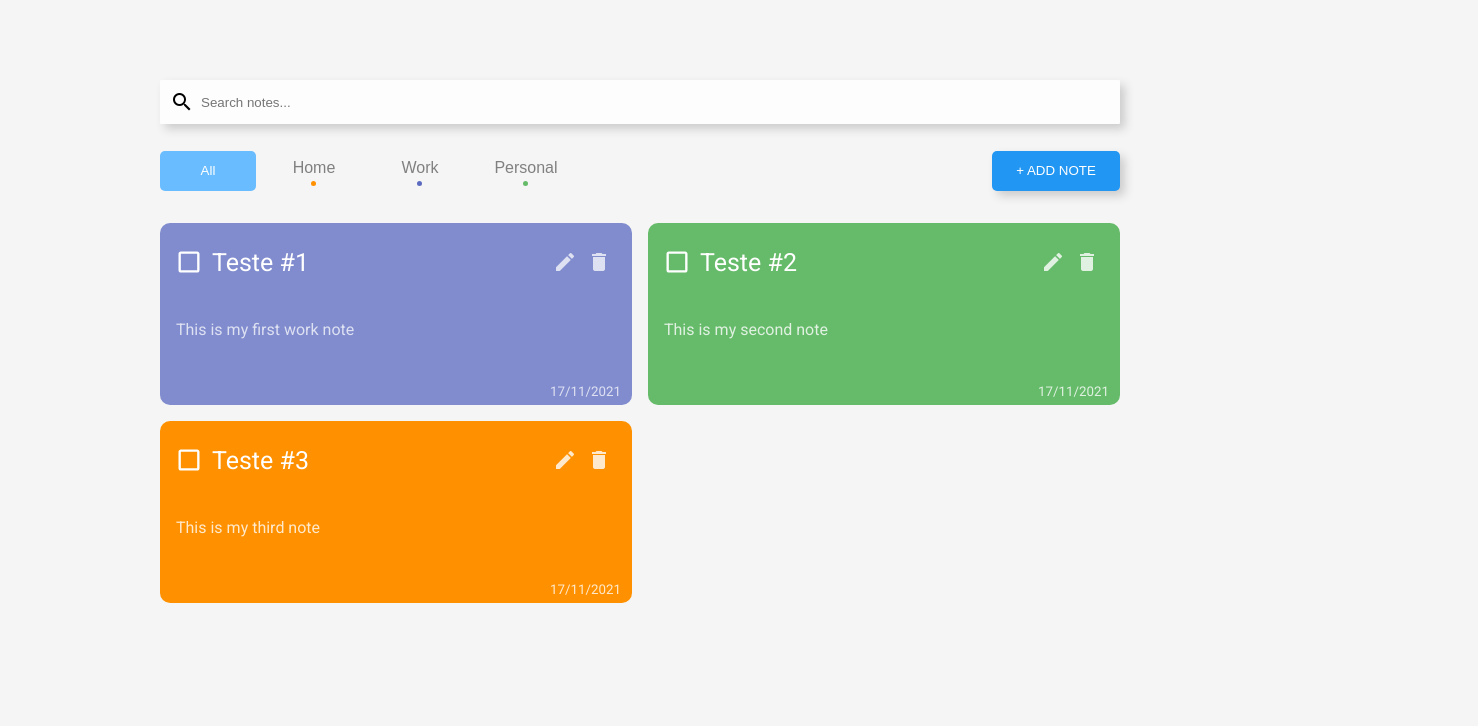
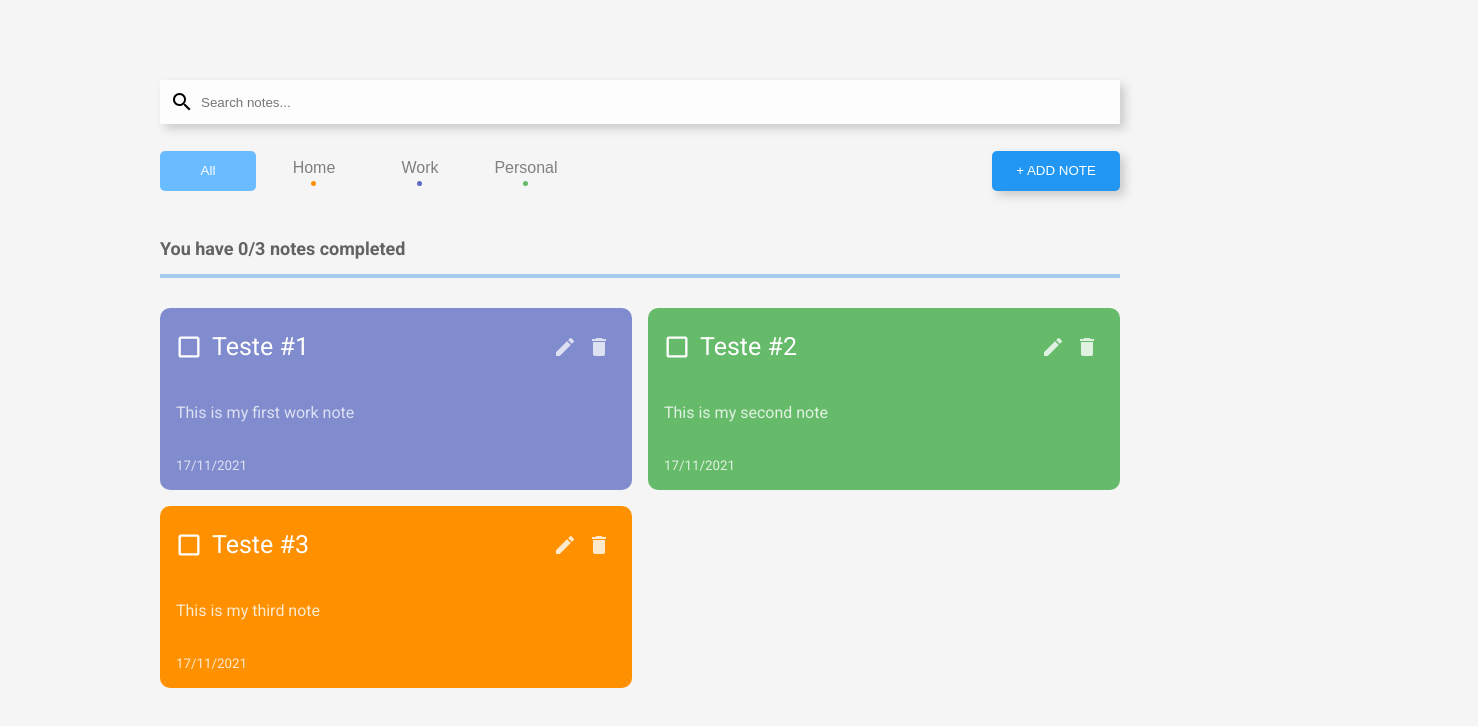
Before and after one commit to GustavoLSantos/CRUDReactJS, a React (Create React App) app: page / in a window 1280 px wide. Shown: the top 726 px of the page, 1478 px wide, since content can reach past the window. Built offline with nearby package versions, Linux system fonts and the light colour scheme.

Commit message:
ProgressBarDone

```diff
--- a/src/App.js
+++ b/src/App.js
@@ -5,7 +5,7 @@ import Search from "./components/Search";
 import Modal from "./components/Modal";
 import { LinearProgress } from "@material-ui/core";
 
-
+var selected = 0;
 
 const App = () => {
   const [isModalVisible, setIsModalVisible] = useState(false);
@@ -112,11 +112,24 @@ const App = () => {
     setIsModalVisible(false)
   }
 
+  const [manyChecked, setManyChecked] = useState(0);
+
+  const notesSize = Object.keys(notes).length
+
+  const updateCheck = (checkAmount) => {
+    var x = selected + checkAmount;
+    setManyChecked(x);
+  }
+
+  var progress = manyChecked/(notesSize/100)
+
   const [s, setS] = useState("all");
 
   return(
     <div>
       <div className="container">
+
+
           <Search handleSearchNote={setSearchText} />
           <div className="buttons-header">
           <button className="all-btn" onClick={()=>{setS("all")}}>All</button>
@@ -134,10 +147,13 @@ const App = () => {
             </div>
             <button className="open" onClick={() => setIsModalVisible(true)}>+ ADD NOTE</button>
           </div>
+          <div className="progressbar">
+            <h2>You have {manyChecked}/{notesSize} notes completed</h2>
+            <LinearProgress variant="determinate" value={progress}/>
+        </div>
 
-
-          {s==="all" ? <NotesList notes={notes.filter((note)=>note.text.toLowerCase().includes(searchText))} handleAddNote={AddNote} handleDeleteNote={deleteNote} handleUpdateClick={upNote}/>
-          : <NotesList notes={notes.filter(n => n.type === s )} handleAddNote={AddNote} handleDeleteNote={deleteNote} handleUpdateClick={upNote}/> }
+          {s==="all" ? <NotesList notes={notes.filter((note)=>note.text.toLowerCase().includes(searchText))} handleSelectedBoxes={updateCheck} handleAddNote={AddNote} handleDeleteNote={deleteNote} handleUpdateClick={upNote}/>
+          : <NotesList notes={notes.filter(n => n.type === s )} handleSelectedBoxes={updateCheck} handleAddNote={AddNote} handleDeleteNote={deleteNote} handleUpdateClick={upNote}/> }
 
           {isModalVisible ? <Modal className="modal-newnote" onClose={() => setIsModalVisible(false)}>
           <div className="note new">
--- a/src/components/Note.js
+++ b/src/components/Note.js
@@ -6,7 +6,7 @@ import { LinearProgress } from '@material-ui/core';
 
 export var selected = 0;
 
-const Note = ({ handleUpdateClick, id, title, type, text, date, handleDeleteNote }) => {
+const Note = ({ handleSelectedBoxes, handleUpdateClick, id, title, type, text, date, handleDeleteNote }) => {
 
     const [isModalVisible, setIsModalVisible] = useState(false);
     const [noteText,setNoteText] = useState('');
@@ -23,8 +23,7 @@ const Note = ({ handleUpdateClick, id, title, type, text, date, handleDeleteNote
         }else if(checked===true){
             selected--
         }
-        console.log(checked)
-        console.log(selected)
+        handleSelectedBoxes(selected)
     }
 
     const progress = selected/0.04;
@@ -57,7 +56,7 @@ const Note = ({ handleUpdateClick, id, title, type, text, date, handleDeleteNote
             </div>
             </Modal> : null}
             <span>{checked ? <strike>{text}</strike> : text}</span>
-            <div className="note-footer">
+            <div className="note-footer-date">
                 <small>{checked ? <strike>{date}</strike> : date}</small>
             </div>
         </div>
--- a/src/components/NotesList.js
+++ b/src/components/NotesList.js
@@ -1,10 +1,10 @@
 import Note from './Note';
 
-const NotesList = ({ handleUpdateClick, notes, handleAddNote, handleDeleteNote, updateNotes }) => {
+const NotesList = ({ handleSelectedBoxes, handleUpdateClick, notes, handleAddNote, handleDeleteNote, updateNotes }) => {
     return (
         <div className="notes-list">
             {notes.map((note)=> (
-                <Note id={note.id} title={note.title} type={note.type} text={note.text} date={note.date} handleAddNote={handleAddNote} handleDeleteNote={handleDeleteNote} handleUpdateClick={handleUpdateClick}/>
+                <Note id={note.id} title={note.title} type={note.type} text={note.text} date={note.date} handleAddNote={handleAddNote} handleSelectedBoxes={handleSelectedBoxes} handleDeleteNote={handleDeleteNote} handleUpdateClick={handleUpdateClick}/>
             ))}
         </div>
     )
--- a/src/index.css
+++ b/src/index.css
@@ -172,6 +172,7 @@ textarea:focus{
 }
 
 .search input {
+  width: 1000px;
   border: none;
   background-color: rgb(253,253,253);
 }
@@ -311,3 +312,12 @@ textarea:focus{
   /* Support for IE. */
   font-feature-settings: 'liga';
 }
+
+.progressbar {
+  padding-bottom: 30px;
+}
+
+.progressbar h2{
+  font-size: 18px;
+  color: #626262;
+}
```
